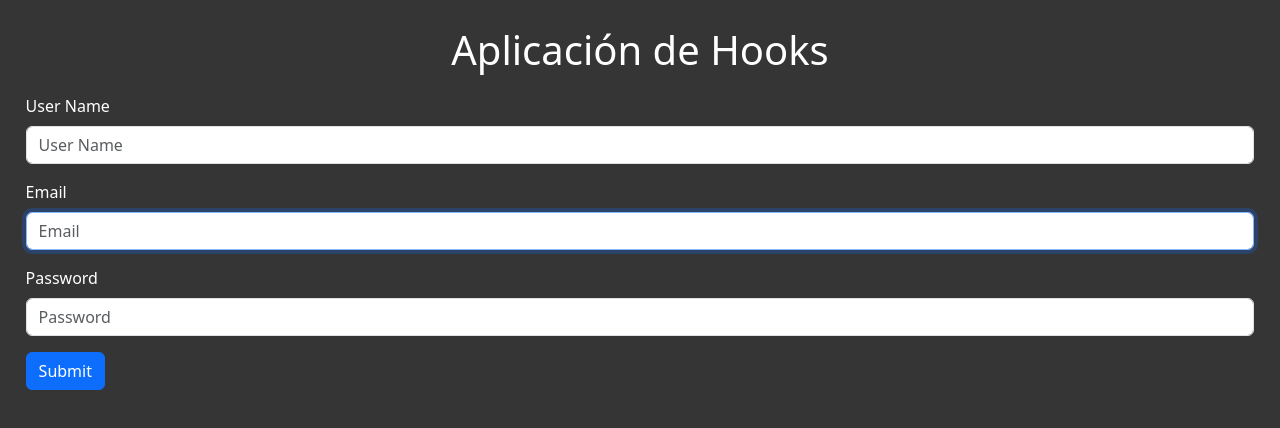
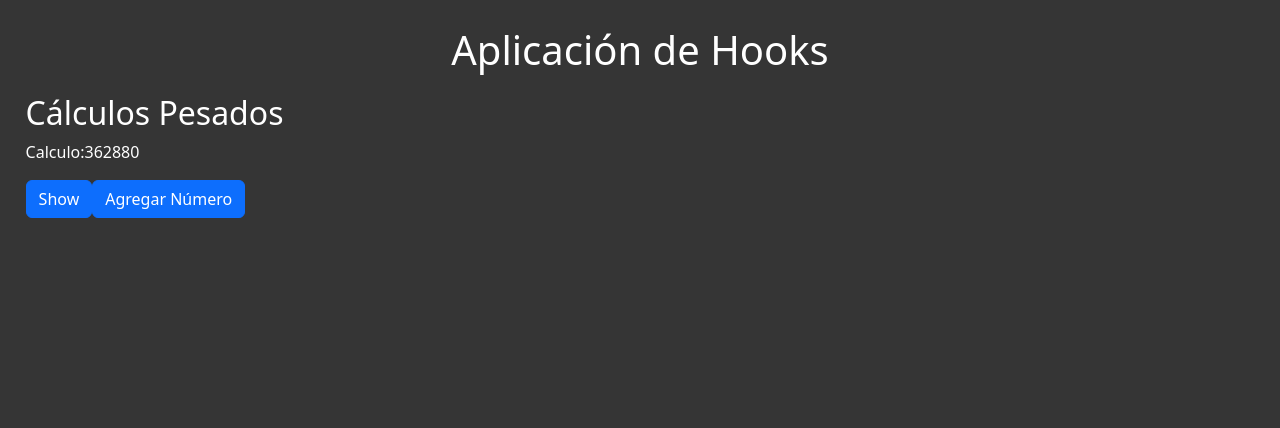
Before and after one commit to lucas-garcia-arb/react-notes, a React (Vite) app: page / in a window 1280 px wide. Shown: the top 428 px of the page. Built offline with nearby package versions, Linux system fonts and the light colour scheme.

Commit message:
Add useMemo

```diff
--- /dev/null
+++ b/src/components/calculos-pesados/CalculosPesados.jsx
@@ -0,0 +1,29 @@
+import { useMemo, useState } from "react";
+import { Button } from "react-bootstrap";
+
+export const CalculosPesados = () => {
+  const [listaNumeros, setListaNumeros] = useState([2, 3, 4, 5, 6, 7, 8, 9]);
+  const [show, setShow] = useState(true);
+
+  const getCalculo = useMemo(()=>{
+    return listaNumeros.reduce((a, b) => a * b)
+  },[listaNumeros]);
+  const agregarNumero = () => {
+    setListaNumeros([
+      ...listaNumeros,
+      listaNumeros[listaNumeros.length - 1] + 1,
+    ]);
+  };
+  return (
+    <>
+      <h2>Cálculos Pesados</h2>
+      <p>Calculo:{getCalculo}</p>
+      <Button variant="primary" onClick={() => setShow(!show)}>
+        {show ? "Show" : "Hide"}
+      </Button>
+      <Button variant="primary" onClick={() => agregarNumero()}>
+        Agregar Número
+      </Button>
+    </>
+  );
+};
--- a/src/components/hooks-app/HooksApp.jsx
+++ b/src/components/hooks-app/HooksApp.jsx
@@ -1,10 +1,10 @@
-import { FormComponent } from "../formulario/FormComponent"
+import { CalculosPesados } from "../calculos-pesados/CalculosPesados";
 
 export const HooksApp = () => {
   return (
     <>
-        <h1>Aplicación de Hooks</h1>
-        <FormComponent />
+      <h1>Aplicación de Hooks</h1>
+      <CalculosPesados />
     </>
-  )
-}
+  );
+};
```
